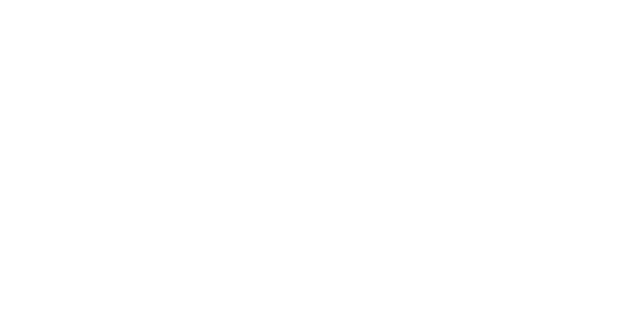
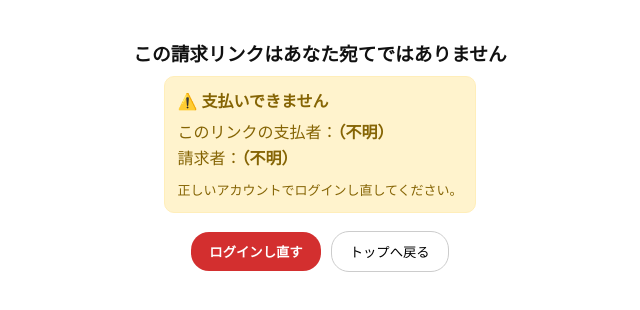
Before and after one commit to Bridge-wkk/team-vitamin-sea-project, a React (Create React App) app: page /notyourrequest in a window 1280 px wide. Before the commit this address had no page. Shown: the top 310 px of the page, without its empty margins (320-960 px from the left). Built offline with nearby package versions, Linux system fonts and the light colour scheme; data requests are answered from the project's data file; sample sign-in values are in the browser's storage.

Commit message:
請求改善

```diff
--- a/src/NotYourRequest.js
+++ b/src/NotYourRequest.js
@@ -1,4 +1,3 @@
-
 // src/NotYourRequest.js
 import React from "react";
 import { useLocation, useNavigate } from "react-router-dom";
@@ -16,13 +15,15 @@ const NotYourRequest = () => {
     localStorage.removeItem("loginUserId");
     localStorage.removeItem("lastActiveAt");
 
-    // ✅ クエリで戻り先を保持してログインへ
-    navigate(`/?redirectTo=${encodeURIComponent(redirectTo)}`, { replace: true });
+    // ✅ Login.js は location.state?.redirectTo を見るので、stateで渡す
+    navigate("/", { replace: true, state: { redirectTo } });
   };
 
   return (
     <div style={{ padding: "20px", textAlign: "center" }}>
-      <h3 style={{ marginBottom: "10px" }}>この請求リンクはあなた宛てではありません</h3>
+      <h3 style={{ marginBottom: "10px" }}>
+        この請求リンクはあなた宛てではありません
+      </h3>
 
       <div
         style={{
@@ -41,8 +42,12 @@ const NotYourRequest = () => {
           ⚠️ 支払いできません
         </div>
 
-        <div>このリンクの支払者：<b>{payerName || "（不明）"}</b></div>
-        <div>請求者：<b>{requesterName || "（不明）"}</b></div>
+        <div>
+          このリンクの支払者：<b>{payerName || "（不明）"}</b>
+        </div>
+        <div>
+          請求者：<b>{requesterName || "（不明）"}</b>
+        </div>
 
         <div style={{ marginTop: "8px", fontSize: "13px" }}>
           正しいアカウントでログインし直してください。
--- a/src/PayRequest.js
+++ b/src/PayRequest.js
@@ -16,7 +16,7 @@ const PayRequest = ({ loginUser }) => {
   const amountStrFromQuery = params.get("amount") ?? "0";
   const messageFromQuery = params.get("message") ?? "";
 
-  const [request, setRequest] = useState(null);     // requestsテーブルの請求データ
+  const [request, setRequest] = useState(null); // requestsテーブルの請求データ
   const [selectedUser, setSelectedUser] = useState(null); // 請求者（相手）
   const [invalidReason, setInvalidReason] = useState(""); // 無効理由
   const [isSending, setIsSending] = useState(false);
@@ -52,7 +52,9 @@ const PayRequest = ({ loginUser }) => {
     }
   }, [loginUser, navigate, location.pathname, location.search]);
 
-  // 2) requestId があるなら請求データを取得して「支払済みなら無効」
+  // 2) requestId があるなら請求データを取得して
+  //    - 支払済みなら無効
+  //    - 支払者(receiverId)がログインユーザーと一致しなければ NotYourRequestへ
   useEffect(() => {
     if (!loginUser) return;
 
@@ -78,14 +80,31 @@ const PayRequest = ({ loginUser }) => {
           return;
         }
 
-        // ✅ 未払いなら保持
+        // ✅ 追加：支払者チェック（receiverId）
+        // receiverId が入っている請求は「その人だけが支払える」
+        const receiverId = String(data.receiverId ?? "");
+        const loginId = String(loginUser.id ?? "");
+
+        if (receiverId && receiverId !== loginId) {
+          navigate("/notyourrequest", {
+            replace: true,
+            state: {
+              payerName: data.receiverName, // 本来支払うべき人
+              requesterName: data.requesterName, // 請求者
+              redirectTo: `${location.pathname}${location.search}`, // 正しい人で再ログイン後に戻す先
+            },
+          });
+          return;
+        }
+
+        // ✅ 未払い＆本人なら保持
         setRequest(data);
       } catch (e) {
         console.error("requests取得エラー:", e);
         setInvalidReason("請求情報の取得に失敗しました。");
       }
     })();
-  }, [loginUser, requestId]);
+  }, [loginUser, requestId, navigate, location.pathname, location.search]);
 
   // 3) 請求者（相手）の情報を取得
   useEffect(() => {
--- a/src/Routers.js
+++ b/src/Routers.js
@@ -13,6 +13,7 @@ import RequestComplete from "./RequestComplete";
 import PayRequest from "./PayRequest";
 import TransactionHistory from "./TransactionHistory";
 import BalanceHistory from "./BalanceHistory"; // ★追加
+import NotYourRequest from "./NotYourRequest"; // ★追加
 
 function Routers() {
   const [loginUser, setLoginUser] = useState(null);
@@ -135,7 +136,7 @@ function Routers() {
           }
         />
 
-        {/* ★追加: 残高履歴画面 (ログイン必須) */}
+        {/* 残高履歴画面 (ログイン必須) */}
         <Route
           path="/balance"
           element={
@@ -146,6 +147,9 @@ function Routers() {
             )
           }
         />
+
+        {/* ★追加: この請求リンクはあなた宛てではありません */}
+        <Route path="/notyourrequest" element={<NotYourRequest />} />
       </Routes>
     </BrowserRouter>
   );
--- a/src/db.json
+++ b/src/db.json
@@ -128,6 +128,17 @@
       "status": "paid",
       "payerId": "2",
       "paidAt": "2026/2/4 14:47:08"
+    },
+    {
+      "id": "a1d4",
+      "requesterId": "1",
+      "requesterName": "サンプル 氏名A",
+      "receiverId": "2",
+      "receiverName": "サンプル 氏名B",
+      "amount": 1,
+      "message": "",
+      "createdAt": "2026/2/4 15:30:26",
+      "status": "unpaid"
     }
   ],
   "send1": [
```
Also changed, not shown: 1 other file (tests, documents, lock files or other folders).
